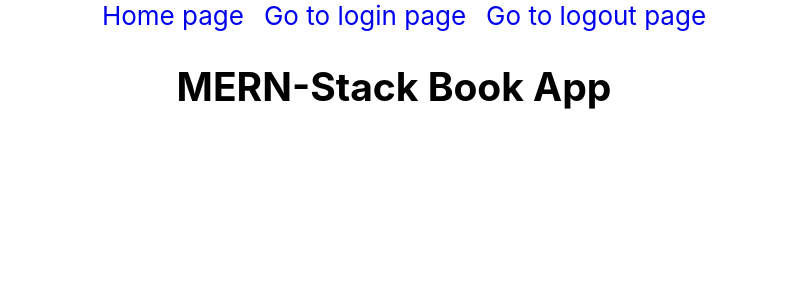
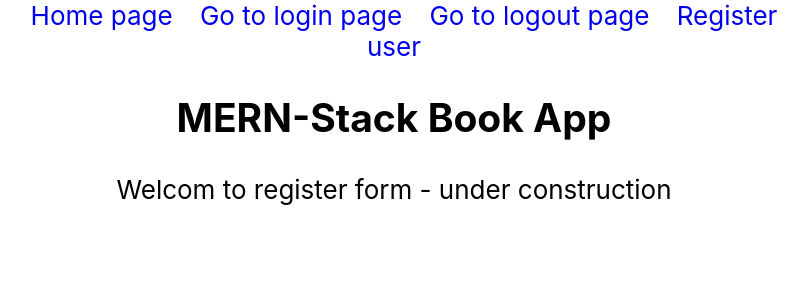
Before and after one commit to gmdmgithub/MERN-first, a React (Create React App) app in the folder client/: page /user/register in a window 1280 px wide. Shown: the top 300 px of the page, without its empty margins (246-1054 px from the left). Built offline with nearby package versions, Linux system fonts and the light colour scheme.

Commit message:
user and register amends

```diff
--- a/client/src/App.js
+++ b/client/src/App.js
@@ -2,6 +2,7 @@ import React from "react";
 import Book from "./components/Book";
 import UserLogin from "./components/Login";
 import UserLogout from "./components/Logout";
+import RegisterUser from "./components/Register"
 import "./App.css";
 import { BrowserRouter as Router, Route, Link } from "react-router-dom";
 
@@ -9,14 +10,16 @@ const App = () => {
   return (
     <Router>
       <div className="App">
-        <Link to="/">Home page</Link>
-        <Link to="/user/login">Go to login page</Link>
-        <Link to="/user/logout">Go to logout page</Link>
+        <Link to="/"> Home page</Link>
+        <Link to="/user/login"> Go to login page </Link>
+        <Link to="/user/logout"> Go to logout page </Link>
+        <Link to="/user/register"> Register user </Link>
         <h2>MERN-Stack Book App</h2>
 
         <Route path="/" exact component={Book} />
         <Route path="/user/login" component={UserLogin} />
         <Route path="/user/logout" component={UserLogout} />
+        <Route path="/user/register" component={RegisterUser} />
       </div>
     </Router>
   );
--- /dev/null
+++ b/client/src/components/Register.js
@@ -0,0 +1,12 @@
+import React from 'react';
+
+const RegisterUser = ()=>{
+
+    return (
+        <div>
+            <p>Welcom to register form - under construction</p>
+        </div>
+    )
+}
+
+export default RegisterUser;
```
Also changed, not shown: 1 other file (tests, documents, lock files or other folders).
